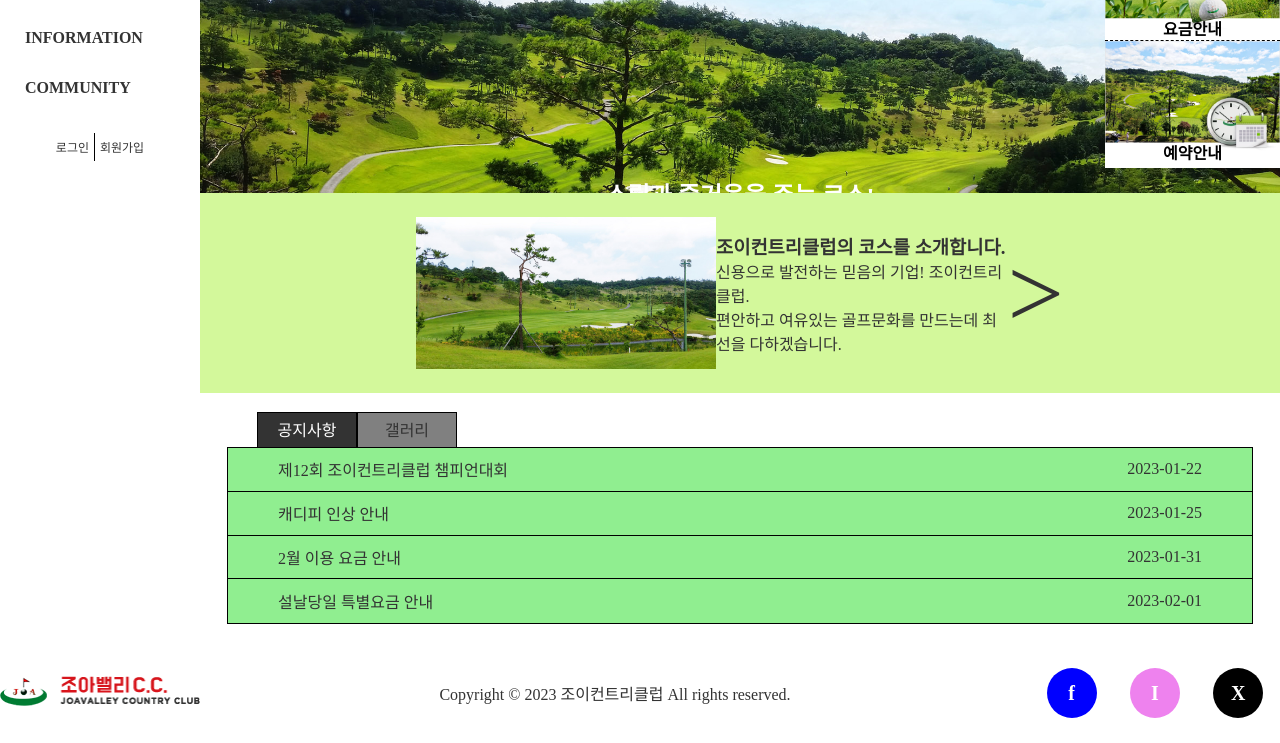
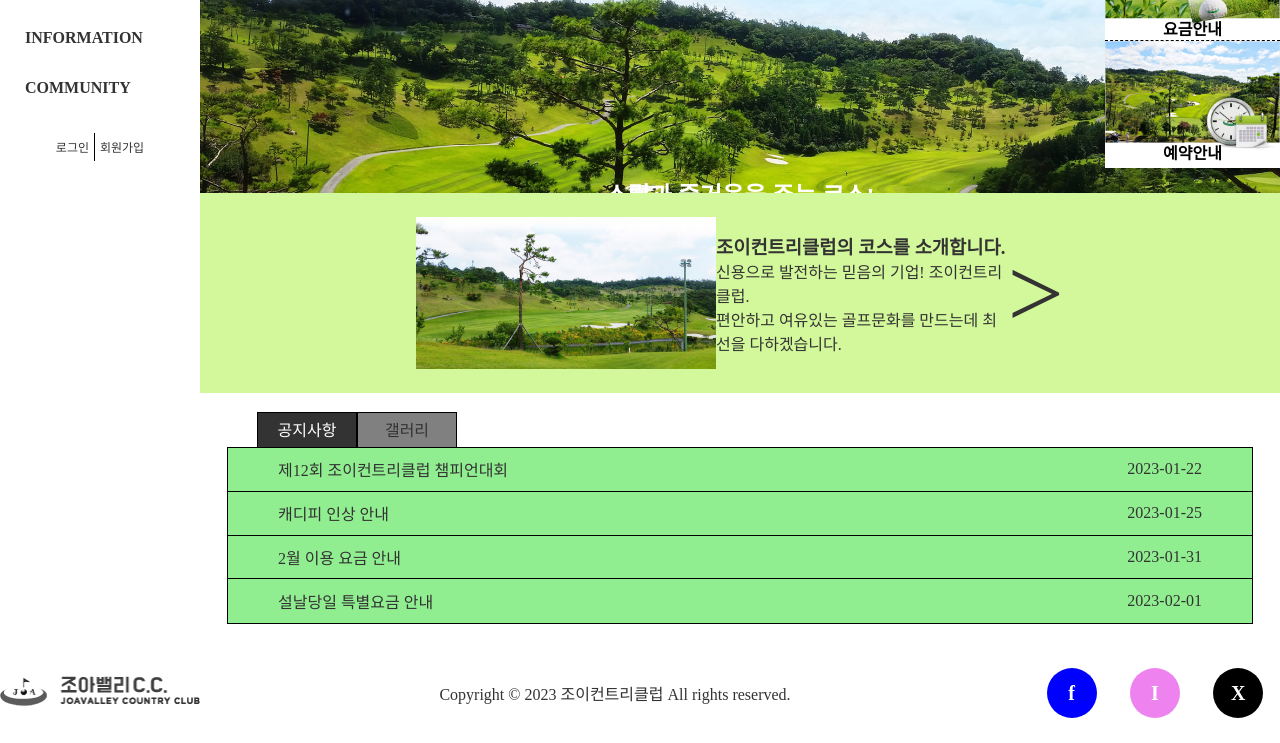
Before and after one commit to tyeebang/web_design_technician, a plain HTML site: page d-1/index.html in a window 1280 px wide. Shown: the part 207-950 px from the top of the page. Drawn offline with Linux system fonts and the light colour scheme.

Commit message:
로고회색

```diff
--- a/d-1/css/style.css
+++ b/d-1/css/style.css
@@ -364,3 +364,7 @@ footer {
 .sns a:nth-child(3) div {
     background-color: black;
 }
+
+footer img {
+    filter: grayscale(100%);
+}
```
